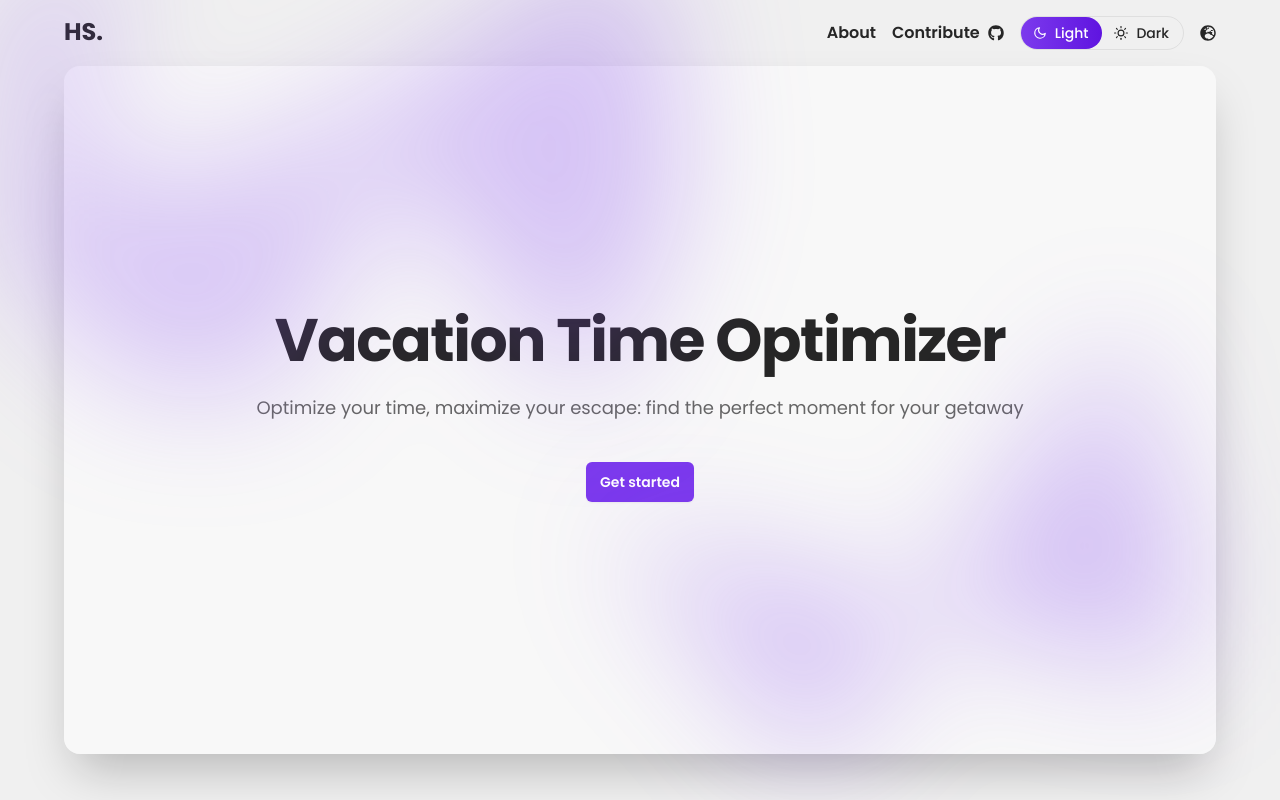
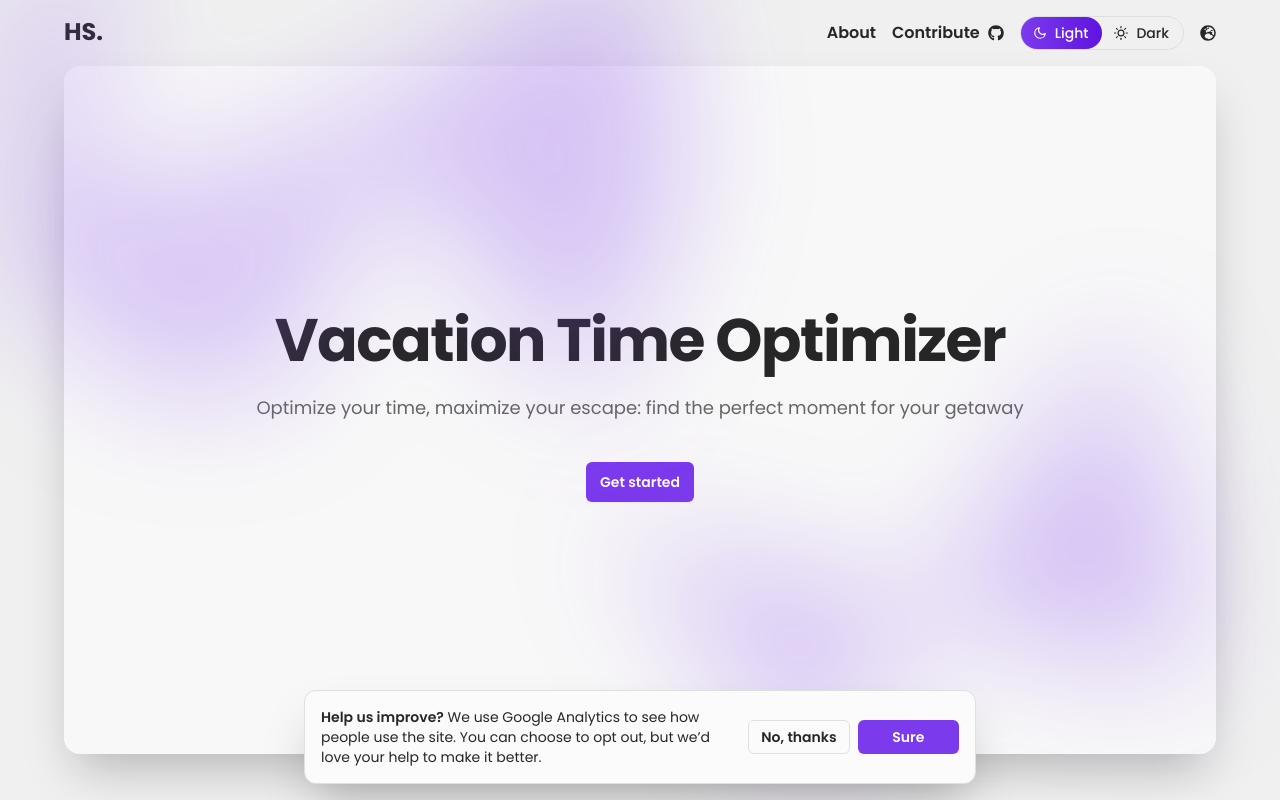
Before and after one commit to himan7991/VacationTimeOptimizer, a React (Vite) app: page / in a window 1280 px wide. Built offline with nearby package versions, Linux system fonts and the light colour scheme; no server answers.

Commit message:
feat: ask for consent before loading Google Analytics

```diff
--- a/index.html
+++ b/index.html
@@ -15,17 +15,6 @@
 		<title>Vacation Time Optimizer</title>
 	</head>
 
-	<!-- Google tag (gtag.js) -->
-	<script async src="https://www.googletagmanager.com/gtag/js?id=G-WWPQ10SESX"></script>
-	<script>
-		window.dataLayer = window.dataLayer || []
-		function gtag() {
-			dataLayer.push(arguments)
-		}
-		gtag('js', new Date())
-
-		gtag('config', 'G-WWPQ10SESX')
-	</script>
 
 	<body>
 		<div id="root" class="bg-background"></div>
--- a/src/App.tsx
+++ b/src/App.tsx
@@ -2,6 +2,7 @@ import Header from './components/Header'
 import BlurBackground from './components/BlurBackground'
 import Content from './components/Content'
 import CountryModal from './components/modals/ModalCountry'
+import ConsentNotice from './components/ConsentNotice'
 import { useEffect, useMemo, useState } from 'react'
 import AppContext, { AppContextValue, HolidayStatus } from './context/AppContext'
 import {
@@ -172,6 +173,7 @@ export default function App() {
 				<Content />
 				<BlurBackground />
 				<CountryModal isOpen={isCountryOpen} setIsOpen={setIsCountryOpen} />
+				<ConsentNotice />
 			</main>
 		</AppContext.Provider>
 	)
--- /dev/null
+++ b/src/components/ConsentNotice.tsx
@@ -0,0 +1,51 @@
+import { useEffect, useState } from 'react'
+import { AnimatePresence, motion } from 'framer-motion'
+import { AnalyticsConsent, getStoredConsent, loadAnalytics, storeConsent } from '../functions/consent'
+
+/**
+ * Asks for consent before loading Google Analytics. Shown once; the choice is remembered in localStorage.
+ * Analytics only loads after an explicit "Accept", on this and later visits.
+ */
+export default function ConsentNotice() {
+	const [consent, setConsent] = useState<AnalyticsConsent | null>(() => getStoredConsent())
+
+	useEffect(() => {
+		if (consent === 'granted') loadAnalytics()
+	}, [consent])
+
+	const choose = (choice: AnalyticsConsent) => {
+		storeConsent(choice)
+		setConsent(choice)
+	}
+
+	const buttonBase = 'rounded-md px-3 py-1.5 text-sm font-semibold focus-visible:outline focus-visible:outline-2 focus-visible:outline-offset-2 focus-visible:outline-primary'
+
+	return (
+		<AnimatePresence>
+			{consent === null && (
+				<motion.section
+					initial={{ y: 40, opacity: 0 }}
+					animate={{ y: 0, opacity: 1 }}
+					exit={{ y: 40, opacity: 0 }}
+					transition={{ duration: 0.3 }}
+					role="region"
+					aria-label="Analytics consent"
+					className="fixed inset-x-4 bottom-4 z-40 mx-auto flex max-w-2xl flex-col items-center gap-3 rounded-xl border border-border bg-foreground p-4 text-sm text-copy shadow-2xl sm:flex-row sm:justify-between"
+				>
+					<p className="text-center sm:text-left">
+						<span className="font-semibold">Help us improve?</span> We use Google Analytics to see how people use
+						the site. You can choose to opt out, but we’d love your help to make it better.
+					</p>
+					<div className="grid grid-cols-2 flex-shrink-0 gap-2">
+						<button type="button" className={`${buttonBase} border border-border text-copy hover:bg-background`} onClick={() => choose('denied')}>
+							No, thanks
+						</button>
+						<button type="button" className={`${buttonBase} bg-primary text-white hover:bg-primary-dark`} onClick={() => choose('granted')}>
+							Sure
+						</button>
+					</div>
+				</motion.section>
+			)}
+		</AnimatePresence>
+	)
+}
--- /dev/null
+++ b/src/functions/consent.ts
@@ -0,0 +1,44 @@
+/** Google Analytics 4 measurement ID for the public site */
+export const GA_MEASUREMENT_ID = 'G-WWPQ10SESX'
+
+export type AnalyticsConsent = 'granted' | 'denied'
+
+const STORAGE_KEY = 'analyticsConsent'
+
+/**
+ * Reads the visitor's stored choice, or null if they have not been asked yet
+ */
+export function getStoredConsent(): AnalyticsConsent | null {
+	const value = localStorage.getItem(STORAGE_KEY)
+	return value === 'granted' || value === 'denied' ? value : null
+}
+
+/**
+ * Remembers the visitor's choice so the banner is not shown again
+ */
+export function storeConsent(consent: AnalyticsConsent) {
+	localStorage.setItem(STORAGE_KEY, consent)
+}
+
+/**
+ * Injects the Google Analytics tag. Only called after the visitor has granted consent,
+ * so no cookies are set and nothing is sent to Google before that. Safe to call more than once.
+ */
+export function loadAnalytics() {
+	if (document.getElementById('ga-script')) return
+
+	const script = document.createElement('script')
+	script.id = 'ga-script'
+	script.async = true
+	script.src = `https://www.googletagmanager.com/gtag/js?id=${GA_MEASUREMENT_ID}`
+	document.head.appendChild(script)
+
+	type GtagWindow = Window & { dataLayer?: unknown[]; gtag?: (...args: unknown[]) => void }
+	const w = window as GtagWindow
+	w.dataLayer = w.dataLayer ?? []
+	w.gtag = function gtag(...args: unknown[]) {
+		w.dataLayer?.push(args)
+	}
+	w.gtag('js', new Date())
+	w.gtag('config', GA_MEASUREMENT_ID)
+}
```
